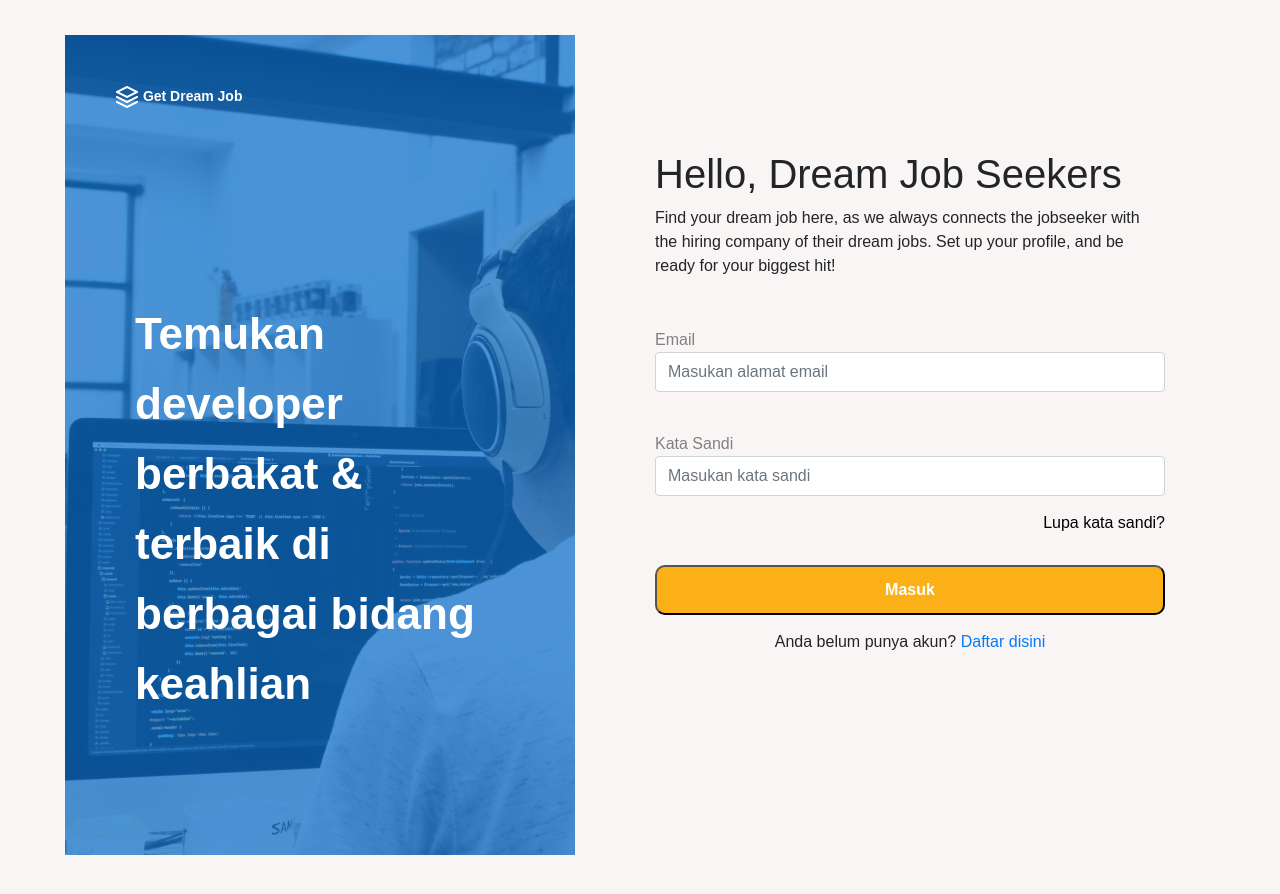
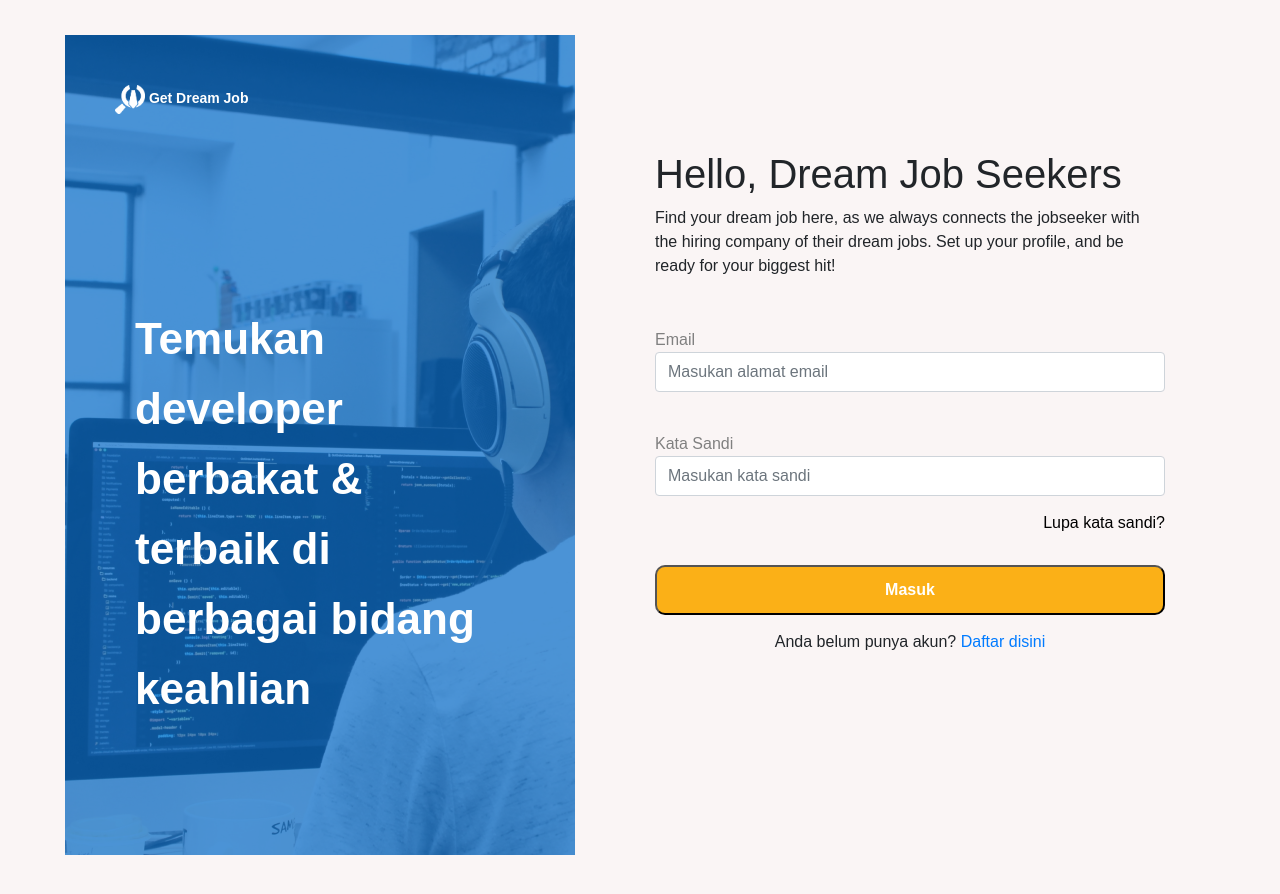
Before and after one commit to Cotllinz/GDJ-Front-End, a Vue app: page /Login in a window 1280 px wide. Shown: the top 894 px of the page. Built offline with nearby package versions, Linux system fonts and the light colour scheme; what vue-sweetalert2 would draw is missing.

Commit message:
implementasi logo baru

```diff
--- a/src/components/_base/Login/LoginImage.vue
+++ b/src/components/_base/Login/LoginImage.vue
@@ -3,7 +3,7 @@
     <div id="wrapper">
       <div class="image">
         <div class="text1">
-          <img src="@/assets/images/loginPage/logo.png" />
+          <img src="@/assets/images/icons/WhiteGDJicon.png" />
           Get Dream Job
         </div>
         <div class="text2">
@@ -45,6 +45,9 @@
   font-size: 14px;
   line-height: 19px;
 }
+.text1 img {
+  width: 30px;
+}
 .text2 {
   font-family: sans-serif;
   font-weight: bold;
--- a/src/components/_base/Login/RegisterImage.vue
+++ b/src/components/_base/Login/RegisterImage.vue
@@ -3,7 +3,7 @@
     <div id="wrapper">
       <div class="image">
         <div class="text1">
-          <img src="@/assets/images/loginPage/logo.png" />
+          <img src="@/assets/images/icons/WhiteGDJicon.png" />
           Get Dream Job
         </div>
         <div class="text2">
@@ -45,6 +45,9 @@
   font-size: 14px;
   line-height: 19px;
 }
+.text1 img {
+  width: 30px;
+}
 .text2 {
   font-family: sans-serif;
   font-weight: bold;
```
Also changed, not shown: src/assets/images/icons/WhiteGDJ.png (renamed from src/assets/images/icons/White GDJ + Icon.png), src/assets/images/icons/WhiteGDJicon.png (renamed from src/assets/images/icons/White GDJ icon.png).
